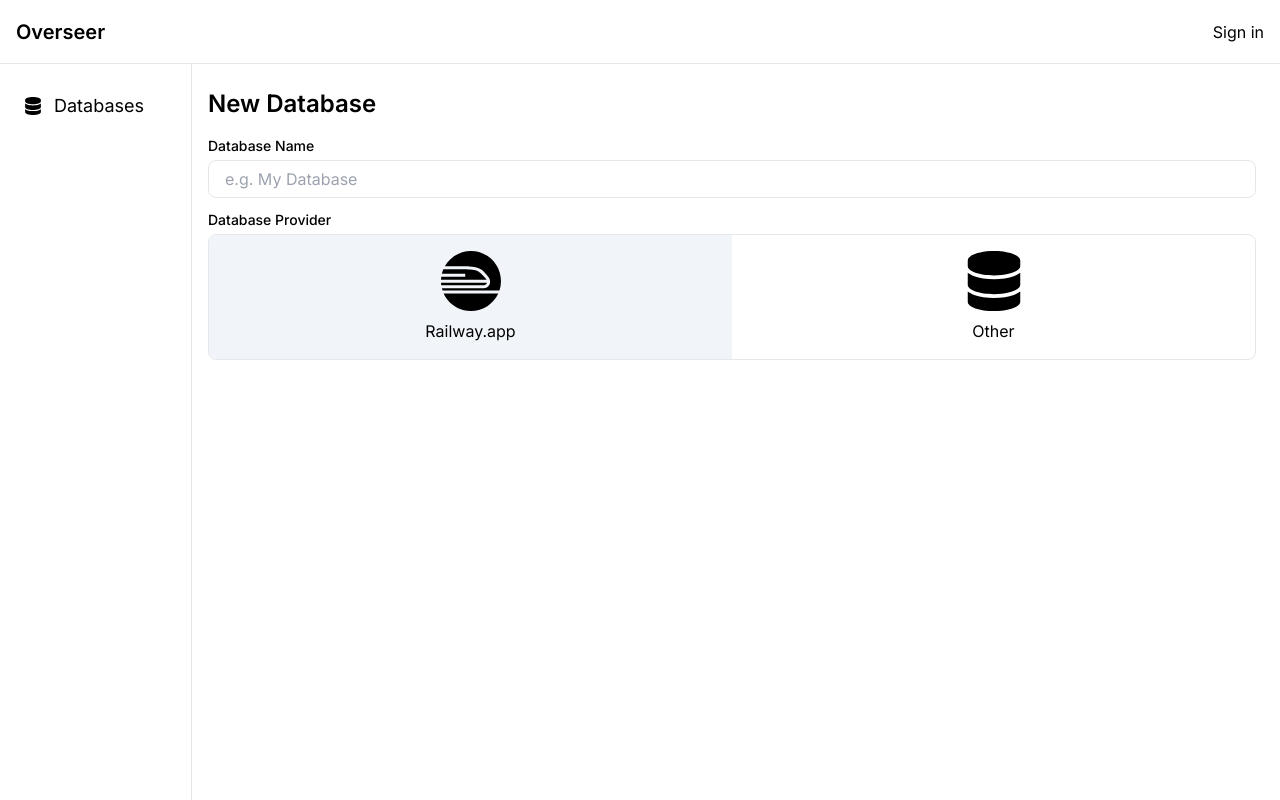
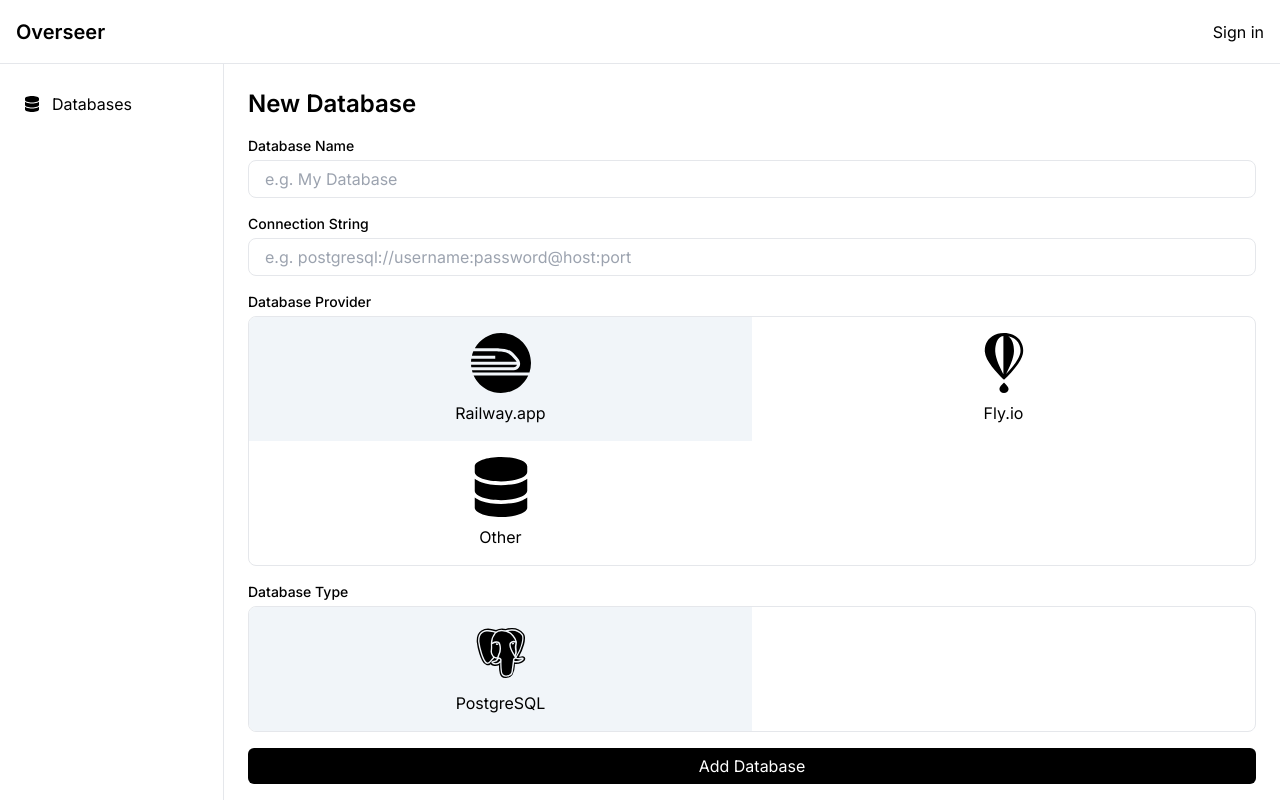
Before and after one commit to vabarnabas/overseer, a Next.js app in the folder frontend/: page /databases/new in a window 1280 px wide. Built offline with nearby package versions, Linux system fonts and the light colour scheme; no server answers.

Commit message:
feat: added ability to create new DBs

```diff
--- a/frontend/app/databases/new/page.tsx
+++ b/frontend/app/databases/new/page.tsx
@@ -1,23 +1,83 @@
 "use client";
+import {
+  CreateDatabase,
+  createDatabaseSchema,
+} from "@/schemas/create-database.schema";
+import { useAuth, useUser } from "@clerk/nextjs";
+import { zodResolver } from "@hookform/resolvers/zod";
 import clsx from "clsx";
+import Link from "next/link";
 import React from "react";
 import { FormProvider, useForm } from "react-hook-form";
-import { FaDatabase } from "react-icons/fa6";
+import { BiLogoPostgresql } from "react-icons/bi";
+import { FaDatabase, FaFly } from "react-icons/fa6";
 import { SiRailway } from "react-icons/si";
+import useSWRMutation from "swr/mutation";
 
 export default function NewDatabasePage() {
+  const { getToken } = useAuth();
+  const { user } = useUser();
+
   const providers = [
-    { name: "Railway.app", icon: <SiRailway className="text-6xl" /> },
-    { name: "Other", icon: <FaDatabase className="text-6xl" /> },
+    {
+      name: "Railway.app",
+      value: "railway",
+      icon: <SiRailway className="text-6xl" />,
+    },
+    {
+      name: "Fly.io",
+      value: "fly",
+      icon: <FaFly className="text-6xl" />,
+    },
+    {
+      name: "Other",
+      value: "other",
+      icon: <FaDatabase className="text-6xl" />,
+    },
   ];
 
-  const form = useForm({
+  const systems = [
+    {
+      name: "PostgreSQL",
+      value: "postgres",
+      icon: <BiLogoPostgresql className="text-6xl" />,
+    },
+  ];
+
+  const form = useForm<CreateDatabase>({
     defaultValues: {
-      name: "",
-      provider: providers[0].name,
+      provider: providers[0].value,
+      type: systems[0].value,
     },
+    resolver: zodResolver(createDatabaseSchema),
   });
-  const { register, watch, getValues, setValue } = form;
+  const {
+    register,
+    watch,
+    getValues,
+    setValue,
+    handleSubmit,
+    formState: { errors },
+  } = form;
+
+  console.log(errors, getValues());
+
+  const { trigger } = useSWRMutation(
+    "/databases",
+    async (url, { arg: formValues }: { arg: CreateDatabase }) => {
+      const token = await getToken();
+
+      await fetch(`${process.env.NEXT_PUBLIC_API_URL}${url}`, {
+        method: "POST",
+        body: JSON.stringify({ ...formValues, userId: user!.id }),
+        headers: {
+          Authorization: `Bearer ${token}`,
+        },
+      });
+    }
+  );
+
+  const onSubmit = handleSubmit((formValues) => trigger(formValues));
 
   watch();
 
@@ -27,12 +87,21 @@ export default function NewDatabasePage() {
         <div className="w-full flex items-center justify-between mb-4">
           <p className="text-2xl font-semibold">New Database</p>
         </div>
-        <form action="" className="flex flex-col gap-y-3">
+        <form onSubmit={onSubmit} className="flex flex-col gap-y-4">
           <div className="">
             <p className="text-sm font-medium mb-1">Database Name</p>
             <input
               {...register("name")}
               placeholder="e.g. My Database"
+              type="text"
+              className="w-full border rounded-lg px-4 py-1.5"
+            />
+          </div>
+          <div className="">
+            <p className="text-sm font-medium mb-1">Connection String</p>
+            <input
+              {...register("connectionString")}
+              placeholder="e.g. postgresql://username:password@host:port"
               type="text"
               className="w-full border rounded-lg px-4 py-1.5"
             />
@@ -44,12 +113,12 @@ export default function NewDatabasePage() {
                 <button
                   onClick={(e) => {
                     e.preventDefault();
-                    setValue("provider", provider.name);
+                    setValue("provider", provider.value);
                   }}
                   key={provider.name}
                   className={clsx(
                     "flex flex-col items-center justify-center gap-y-2 p-4 hover:bg-slate-50",
-                    getValues("provider") === provider.name && "bg-slate-100"
+                    getValues("provider") === provider.value && "bg-slate-100"
                   )}
                 >
                   {provider.icon}
@@ -58,6 +127,30 @@ export default function NewDatabasePage() {
               ))}
             </div>
           </div>
+          <div className="">
+            <p className="text-sm font-medium mb-1">Database Type</p>
+            <div className="grid grid-cols-2 border rounded-lg overflow-hidden">
+              {systems.map((system) => (
+                <button
+                  onClick={(e) => {
+                    e.preventDefault();
+                    setValue("type", system.value);
+                  }}
+                  key={system.name}
+                  className={clsx(
+                    "flex flex-col items-center justify-center gap-y-2 p-4 hover:bg-slate-50",
+                    getValues("type") === system.value && "bg-slate-100"
+                  )}
+                >
+                  {system.icon}
+                  <p className="">{system.name}</p>
+                </button>
+              ))}
+            </div>
+          </div>
+          <button className=" bg-black px-4 py-1.5 rounded-md text-white hover:bg-black/80 flex justify-center">
+            Add Database
+          </button>
         </form>
       </FormProvider>
     </div>
--- a/frontend/app/layout.tsx
+++ b/frontend/app/layout.tsx
@@ -35,7 +35,7 @@ export default function RootLayout({
         >
           <Sidebar />
           <Navbar />
-          <div className="w-full pl-52 pr-4 pb-4 pt-[5.5rem] md:pr-6 flex-grow flex flex-col">
+          <div className="w-full pl-[15.5rem] pr-4 pb-4 pt-[5.5rem] md:pr-6 flex-grow flex flex-col">
             {children}
           </div>
         </body>
--- a/frontend/app/page.tsx
+++ b/frontend/app/page.tsx
@@ -47,12 +47,12 @@ export default function Home() {
         <p className="text-2xl font-semibold">My Databases</p>
         <Link
           href={"/databases/new"}
-          className=" bg-black px-4 py-1 rounded-md text-white hover:bg-black/80"
+          className=" bg-black px-4 py-1.5 rounded-md text-white hover:bg-black/80"
         >
           Add Database
         </Link>
       </div>
-      <div className="flex flex-col gap-y-2">
+      <div className="flex flex-col gap-y-1.5">
         {data.map((database: any) => (
           <button
             key={database.id}
--- a/frontend/components/sidebar/sidebar.tsx
+++ b/frontend/components/sidebar/sidebar.tsx
@@ -3,8 +3,8 @@ import { FaDatabase } from "react-icons/fa6";
 
 export default function Sidebar() {
   return (
-    <div className="w-48 fixed bottom-0 top-16 pt-5 left-0 flex flex-col items-center px-2 border-r">
-      <button className="py-2 px-4 w-full flex items-center gap-x-3 text-lg hover:bg-slate-100 rounded-lg">
+    <div className="w-56 fixed bottom-0 top-16 pt-5 left-0 flex flex-col items-center px-2 border-r">
+      <button className="py-2 px-4 w-full flex items-center gap-x-3 hover:bg-slate-100 rounded-md">
         <FaDatabase />
         Databases
       </button>
--- /dev/null
+++ b/frontend/schemas/create-database.schema.ts
@@ -0,0 +1,10 @@
+import { z } from "zod";
+
+export const createDatabaseSchema = z.object({
+  name: z.string().min(1),
+  provider: z.string(),
+  type: z.string(),
+  connectionString: z.string(),
+});
+
+export type CreateDatabase = z.infer<typeof createDatabaseSchema>;
```
Also changed, not shown: 2 other files (tests, documents, lock files or other folders).
